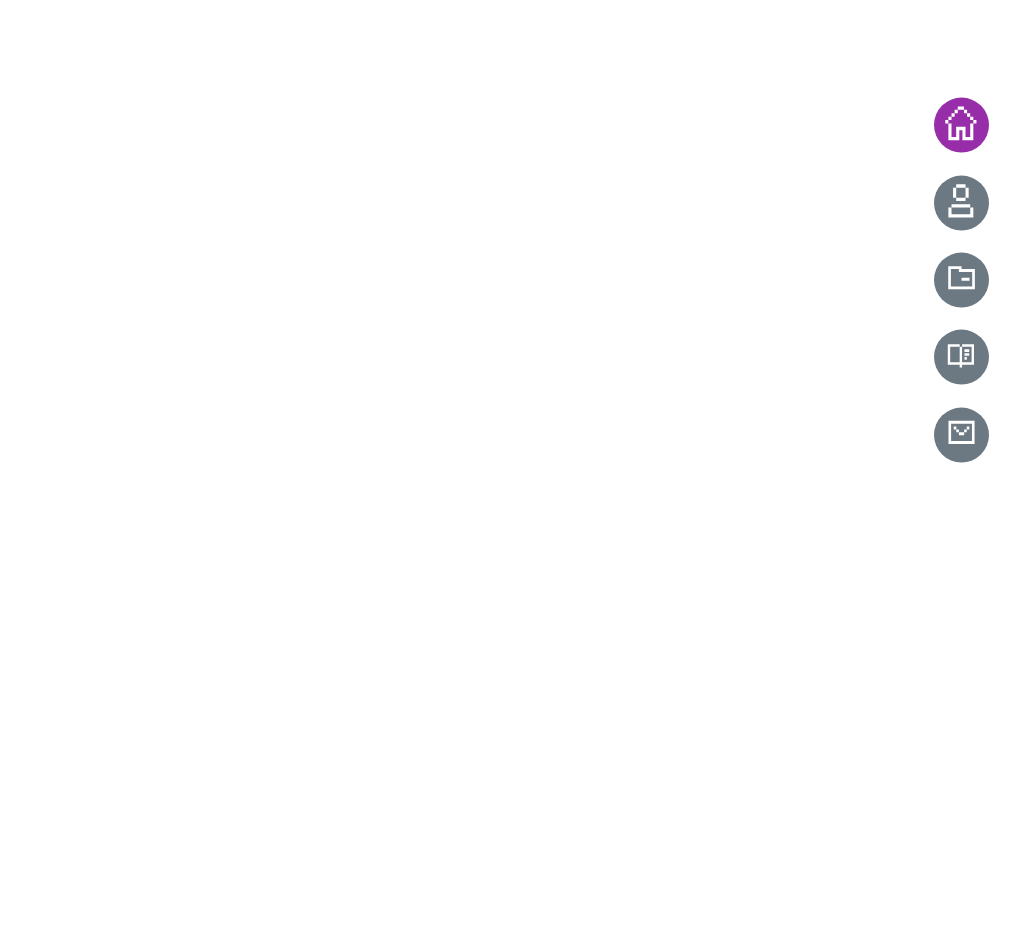
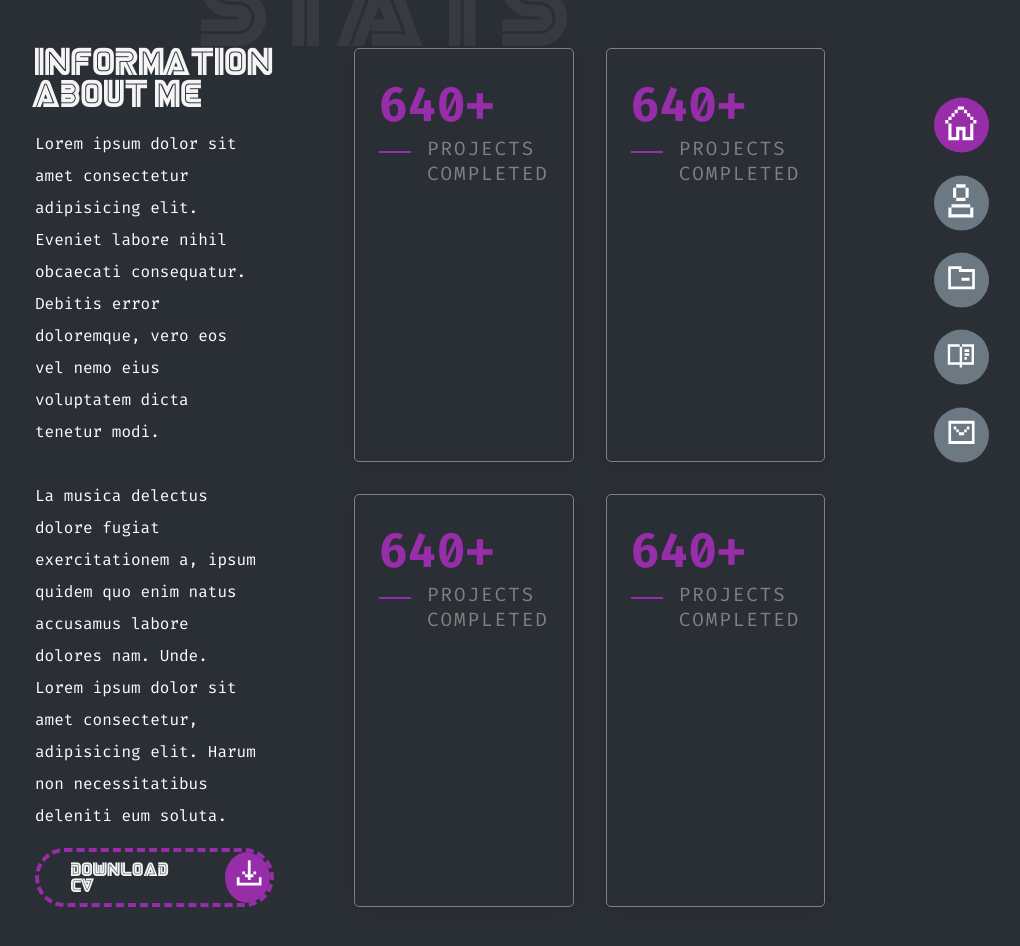
Before and after one commit to SystemG1000/portfolio, a Next.js app: page /profile in a window 1280 px wide. Shown: the part 120-1066 px from the top of the page, without its empty margins (253-1273 px from the left). Before the commit the page ends 800 px from the top, so only its background shows below. Built offline with nearby package versions, Linux system fonts and the light colour scheme.

Commit message:
created router profile

```diff
--- a/app/(public)/globals.css
+++ b/app/(public)/globals.css
@@ -1,3 +1,4 @@
+@import url('https://fonts.googleapis.com/css2?family=Fira+Code:wght@300;400;500;600;700&display=swap');
 /* :root {
   --max-width: 1100px;
   --border-radius: 12px;
--- a/app/(public)/page.module.css
+++ b/app/(public)/page.module.css
@@ -1,7 +1,7 @@
 /* Desktop */
 .main {
   background-color: #2A2E35;
-  font-family: "Poppins", sans-serif;
+  font-family: 'Fira Code', monospace;
   font-size: 1.1rem;
   color: white;
   transition: all 0.4s ease-in-out;
--- /dev/null
+++ b/app/(public)/profile/page.module.css
@@ -0,0 +1,196 @@
+
+.aboutSection {
+    min-height: 100vh;
+    width: 100%;
+    position: absolute;
+    left: 0;
+    top: 0;
+    padding: 3rem 18rem;
+    background-color: #2A2E35;
+    font-family: 'Fira Code', monospace;
+}
+
+.aboutContainer {
+  display: grid;
+  grid-template-columns: repeat(2, 1fr);
+  padding-top: 3.5rem;
+  padding-bottom: 5rem;
+}
+
+.rightAbout {
+    display: grid;
+    grid-template-columns: repeat(2, 1fr);
+    grid-gap: 2rem;
+}
+
+.aboutItem {
+  border: 1px solid gray;
+  border-radius: 5px;
+  transition: all 0.4s ease-in-out;
+  box-shadow: 1px 2px 15px rgba(0, 0, 0, 0.1);
+}
+
+.aboutItem:hover {
+    cursor: default;
+    transform: translateY(-5px);
+    border: 1px solid #972DA8;
+    box-shadow: 1px 4px 15px rgba(0, 0, 0, 0.32);
+}
+
+.abtText {
+    padding: 1.5rem;
+    display: flex;
+    flex-direction: column;
+}
+
+.largeText {
+font-size: 3rem;
+  font-weight: 700;
+  color: #972DA8;
+}
+
+.smallText {
+    padding-left: 3rem;
+    position: relative;
+    text-transform: uppercase;
+    font-size: 1.2rem;
+    color: gray;
+    letter-spacing: 2px;
+}
+
+.smallText::before {
+    content: "";
+    position: absolute;
+    left: 0;
+    top: 15px;
+    width: 2rem;
+    height: 2px;
+    background-color: #972DA8;
+}
+
+.leftAbout {
+    padding-right: 5rem;
+}
+
+.leftAbout p {
+    line-height: 2rem;
+  padding: 1rem;
+  color: white;
+}
+
+.leftAbout h4 {
+    font-size: 2rem;
+    text-transform: uppercase;
+    font-family: 'MrRobot';
+    font-weight: 200;
+    color: whitesmoke;
+}
+
+
+
+.btnCv {
+  display: flex;
+  align-self: flex-start;
+  z-index: 3;
+}
+
+.btnMain {
+  border-radius: 40px;
+  color: inherit;
+  font-weight: 600;
+  position: relative;
+  border: 4px dashed #972DA8;
+  display: flex;
+  align-self: flex-start;
+  align-items: center;
+  overflow: hidden;
+}
+
+.btnMain::before {
+  content: "";
+  position: absolute;
+  top: 0;
+  right: 0;
+  transform: translateX(100%);
+  transition: all 0.4s ease-out;
+  z-index: -1;
+}
+
+.btnMain:hover {
+  transition: all 0.4s ease-out;
+  z-index: 1;
+}
+
+.btnMain:hover::before {
+  width: 100%;
+  height: 100%;
+  background-color: #972DA8;
+  transform: translateX(0);
+  transition: all 0.4s ease-out;
+}
+
+.btnText {
+  padding: 0 2rem;
+  font-family: 'MrRobot';
+  font-weight: 200;
+  color: whitesmoke;
+}
+
+.btnIcon {
+  background-color: #972DA8;
+  display: flex;
+  align-items: center;
+  justify-content: center;
+  border-radius: 50%;
+  padding: 0.5rem;
+}
+
+  .mainTitle {
+    text-align: center;
+    font-family: 'MrRobot';
+    font-weight: 200;
+  }
+
+  .mainTitle h2 span {
+    color: #972DA8;
+  }
+  .mainTitle h2 .bgText {
+    position: absolute;
+    top: 50%;
+    left: 50%;
+    color: #ffffff10;
+    transition: all 0.4s ease-in-out;
+    z-index: -1;
+    transform: translate(-50%, -50%);
+    font-weight: 200;
+    font-size: 6.3rem;
+  }
+
+  .mainTitle h2 {
+    position: relative;
+    text-transform: uppercase;
+    font-size: 4rem;
+    font-weight: 200;
+    color: whitesmoke;
+    z-index: 1;
+  }
+
+  .aboutContainer .leftAbout p {
+    padding-left: 0;
+  }
+
+
+  /* Animações */
+
+.active {
+    animation: appear 1s ease-in-out;
+    transform: translateY(0) scaleY(1);
+  }
+  @keyframes appear {
+    0% {
+      transform: translateY(-100%) scaleY(0);
+    }
+    100% {
+      transform: translateY(0) scaleY(1);
+    }
+  }
--- a/app/(public)/profile/page.tsx
+++ b/app/(public)/profile/page.tsx
@@ -1,6 +1,66 @@
+import styles from './page.module.css';
+import download from "../../../public/assets/download.svg";
+import Image from "next/image";
+
 export default function LoginPage() {
 
   return (
-    <div>Profile</div>
+    <div className={styles.aboutSection}>
+      <section className={`${styles.container} + ${styles.about}`}>
+        <div className={styles.mainTitle}>
+          <h2>About <span>me</span><span className={styles.bgText}>my stats</span></h2>
+        </div>
+
+        <div className={styles.aboutContainer}>
+          <div className={styles.leftAbout}>
+            <h4>Information About me</h4>
+
+            <p>
+              Lorem ipsum dolor sit amet consectetur adipisicing elit.
+              Eveniet labore nihil obcaecati consequatur. Debitis error doloremque,
+              vero eos vel nemo eius voluptatem dicta tenetur modi. <br /> <br /> La musica
+              delectus dolore fugiat exercitationem a,
+              ipsum quidem quo enim natus accusamus labore dolores nam. Unde.
+              Lorem ipsum dolor sit amet consectetur, adipisicing elit.
+              Harum non necessitatibus deleniti eum soluta.
+            </p>
+
+            <div className={styles.btnCv}>
+              <a href="" className={styles.btnMain}>
+                <span className={styles.btnText}>Download CV</span>
+                <span className={styles.btnIcon}><i className={`${styles.fas} + ${styles.faDownload}`}><Image src={download} alt="download" loading="lazy" /></i></span>
+              </a>
+            </div>
+          </div>
+
+          <div className={styles.rightAbout}>
+            <div className={styles.aboutItem}>
+              <div className={styles.abtText}>
+                <p className={styles.largeText}>640+</p>
+                <p className={styles.smallText}>Projects <br /> Completed</p>
+              </div>
+            </div>
+            <div className={styles.aboutItem}>
+              <div className={styles.abtText}>
+                <p className={styles.largeText}>640+</p>
+                <p className={styles.smallText}>Projects <br /> Completed</p>
+              </div>
+            </div>
+            <div className={styles.aboutItem}>
+              <div className={styles.abtText}>
+                <p className={styles.largeText}>640+</p>
+                <p className={styles.smallText}>Projects <br /> Completed</p>
+              </div>
+            </div>
+            <div className={styles.aboutItem}>
+              <div className={styles.abtText}>
+                <p className={styles.largeText}>640+</p>
+                <p className={styles.smallText}>Projects <br /> Completed</p>
+              </div>
+            </div>
+          </div>
+        </div>
+      </section>
+    </div>
   );
 }
```
Also changed, not shown: public/assets/FiraCode-Regular.ttf (added).
